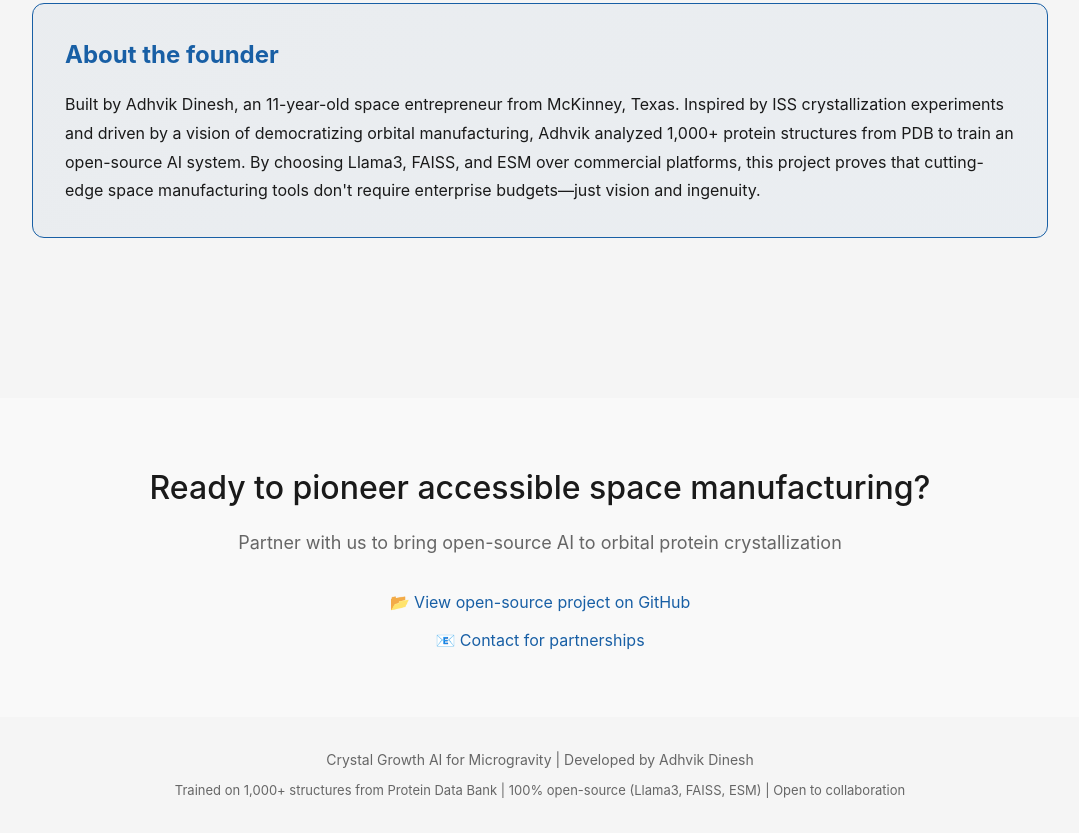
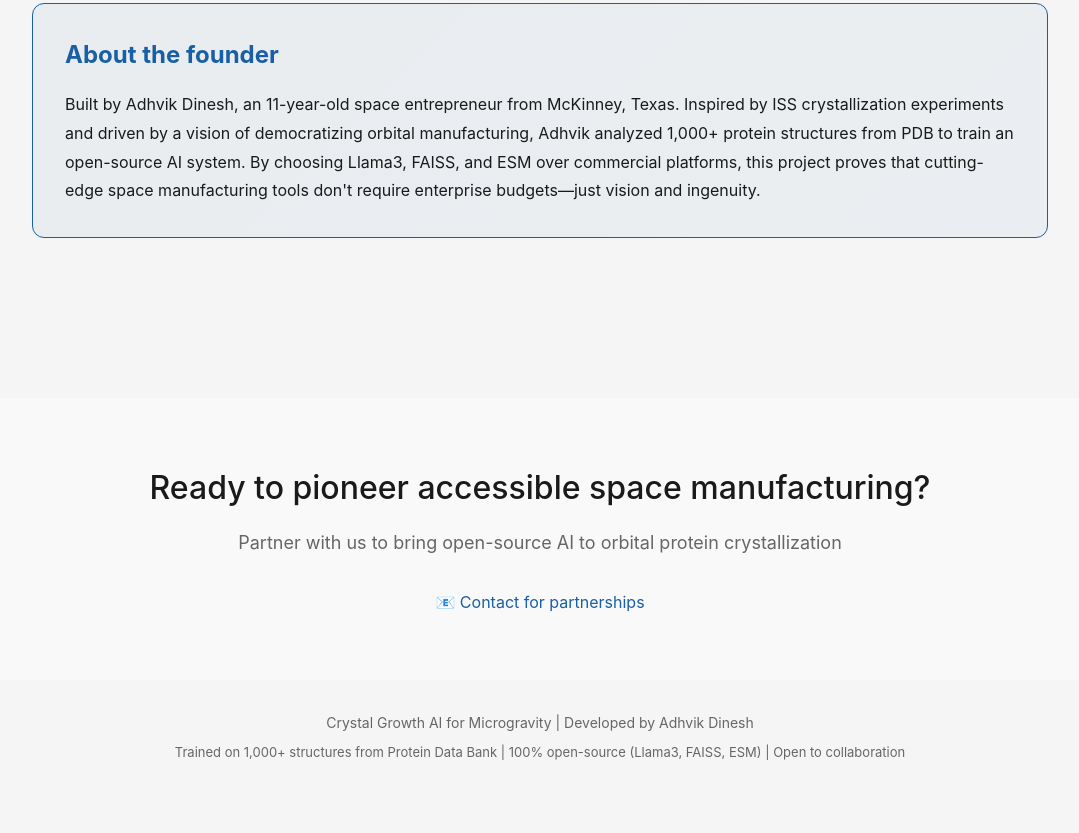
Before and after one commit to adhvikdinesh30-ui/crystal-growth-ai-overview, a plain HTML site: page index.html in a window 1280 px wide. Shown: the part 5849-6682 px from the top of the page, without its empty margins (100-1179 px from the left). After the commit the page ends 6644 px from the top, so only its background shows below. Drawn offline with Linux system fonts and the light colour scheme.

Commit message:
index.html

```diff
--- a/index.html
+++ b/index.html
@@ -251,7 +251,6 @@
   <p>Partner with us to bring open-source AI to orbital protein crystallization</p>
 
   <div class="contact-info">
-    <a href="https://github.com/yourusername/crystal-growth-ai" target="_blank">📂 View open-source project on GitHub</a>
     <a href="mailto:adhvikdinesh30@gmail.com">📧 Contact for partnerships</a>
   </div>
 </div>
```
